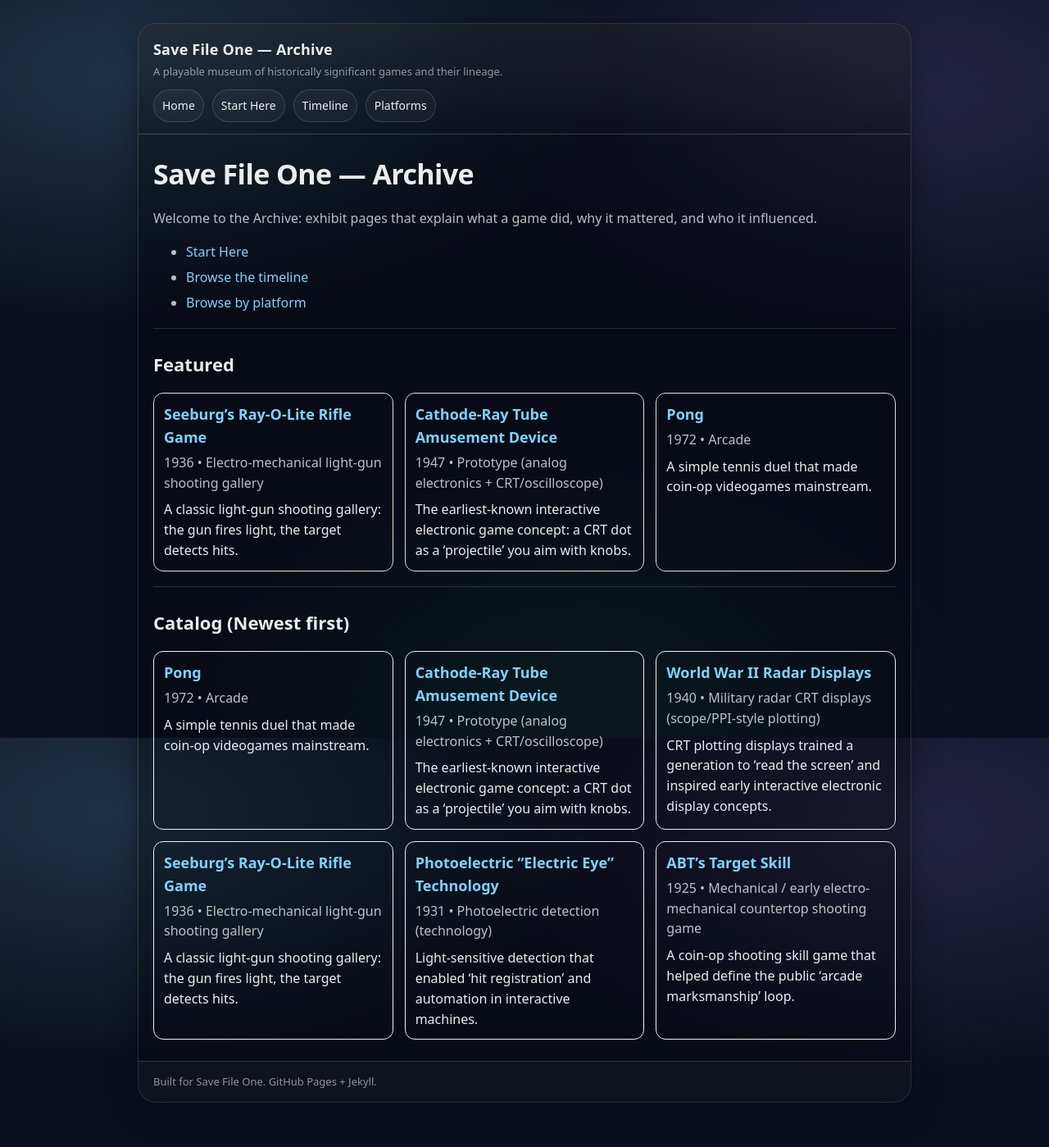
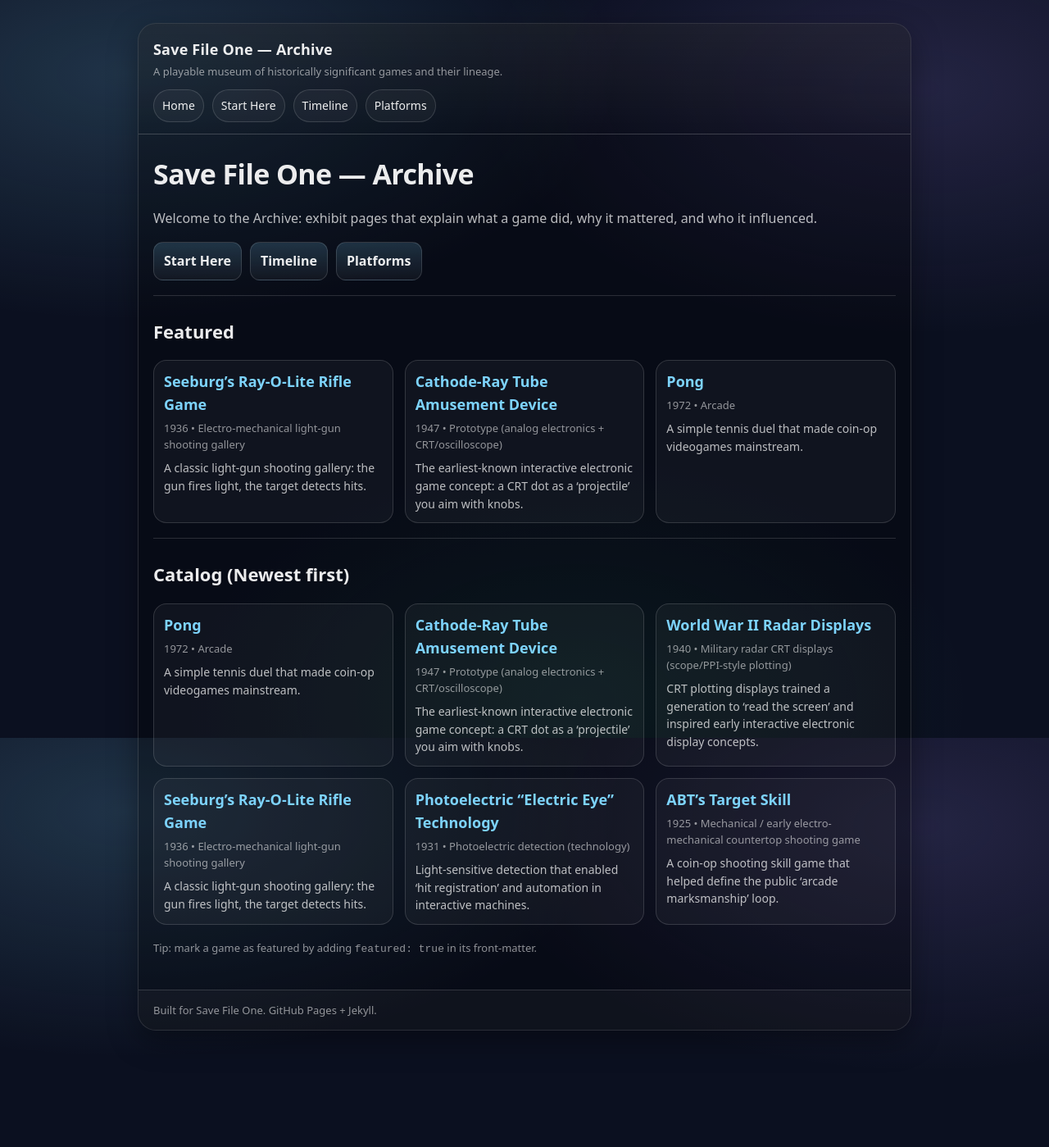
Before and after one commit to BacchusA/savefileone-archive, a Jekyll site: the page built from index.md, in a window 1280 px wide. Shown: the whole page at 82% size. Built offline with Jekyll 4.4.1, drawn with Linux system fonts in a browser that asks for light colours; after the commit the page ends 1311 px from its top, so only the background shows below that.

Commit message:
Update index.md

```diff
--- a/index.md
+++ b/index.md
@@ -7,9 +7,11 @@
 
 Welcome to the Archive: exhibit pages that explain what a game did, why it mattered, and who it influenced.
 
-- [Start Here]({{ site.baseurl }}/start-here/)
-- [Browse the timeline]({{ site.baseurl }}/timeline/)
-- [Browse by platform]({{ site.baseurl }}/platforms/)
+<div class="buttonrow">
+  <a class="btn" href="{{ site.baseurl }}/start-here/">Start Here</a>
+  <a class="btn" href="{{ site.baseurl }}/timeline/">Timeline</a>
+  <a class="btn" href="{{ site.baseurl }}/platforms/">Platforms</a>
+</div>
 
 ---
 
@@ -20,17 +22,15 @@
 *(No featured games yet — add `featured: true` to any game file.)*
 {% endif %}
 
-<div style="display:grid; grid-template-columns: repeat(auto-fill, minmax(240px, 1fr)); gap: 14px;">
+<div class="cardgrid">
 {% for g in featured %}
-  <div style="border:1px solid #ddd; border-radius:12px; padding:12px;">
-    <div style="font-weight:800; font-size:18px;">
+  <div class="card">
+    <div class="card-title">
       <a href="{{ site.baseurl }}{{ g.url }}">{{ g.title }}</a>
     </div>
-    <div style="opacity:0.8; margin-top:4px;">
-      {{ g.year }} • {{ g.platform }}
-    </div>
+    <div class="card-meta">{{ g.year }} • {{ g.platform }}</div>
     {% if g.short_summary %}
-    <div style="margin-top:8px;">{{ g.short_summary }}</div>
+    <div class="card-text">{{ g.short_summary }}</div>
     {% endif %}
   </div>
 {% endfor %}
@@ -42,18 +42,20 @@
 
 {% assign sorted = site.games | sort: "year" | reverse %}
 
-<div style="display:grid; grid-template-columns: repeat(auto-fill, minmax(240px, 1fr)); gap: 14px;">
+<div class="cardgrid">
 {% for g in sorted %}
-  <div style="border:1px solid #eee; border-radius:12px; padding:12px;">
-    <div style="font-weight:800; font-size:18px;">
+  <div class="card">
+    <div class="card-title">
       <a href="{{ site.baseurl }}{{ g.url }}">{{ g.title }}</a>
     </div>
-    <div style="opacity:0.8; margin-top:4px;">
-      {{ g.year }} • {{ g.platform }}
-    </div>
+    <div class="card-meta">{{ g.year }} • {{ g.platform }}</div>
     {% if g.short_summary %}
-    <div style="margin-top:8px;">{{ g.short_summary }}</div>
+    <div class="card-text">{{ g.short_summary }}</div>
     {% endif %}
   </div>
 {% endfor %}
 </div>
+
+<p class="small" style="margin-top:18px;">
+Tip: mark a game as featured by adding <code>featured: true</code> in its front-matter.
+</p>
```
